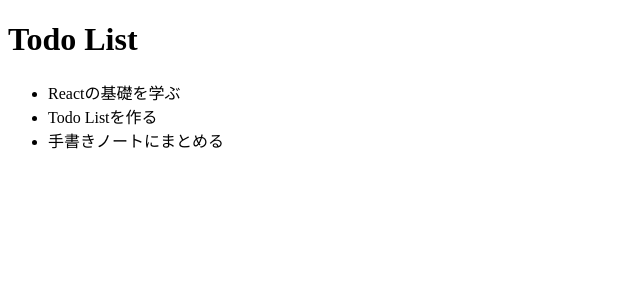
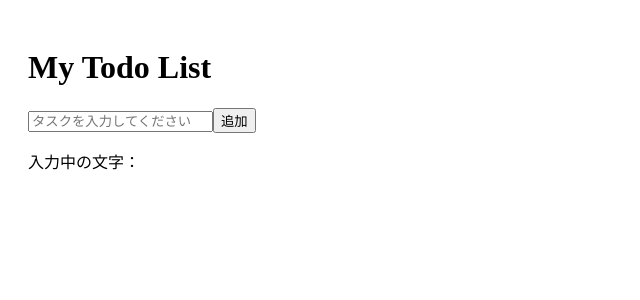
Before and after one commit to mao-ymst/TodoList1_React, a React (Vite) app: page / in a window 1280 px wide. Shown: the top 300 px of the page, without its empty margins (0-640 px from the left). Built offline with nearby package versions, Linux system fonts and the light colour scheme.

Commit message:
feat: add task and split TodoInput component

```diff
--- a/src/App.jsx
+++ b/src/App.jsx
@@ -1,31 +1,61 @@
-import TodoItem from "./component/TodoItem"
+import React, { useState } from 'react'
+import TodoInput from './component/TodoInput';
 
-//1 仮のtodoの内容を用意
-const MOCK_TODOS = [
-  { id: 1, title: "Reactの基礎を学ぶ", isCompleted: false },
-  { id: 2, title: "Todo Listを作る", isCompleted: false },
-  { id: 3, title: "手書きノートにまとめる", isCompleted: true },
-]
+export default function App() {
+  const [tasks, setTasks] = useState([]);
+  const [inputText, setInputText] = useState("");
 
-function App() {
+  const addTask = () => {
+    if(inputText === "" || !inputText.trim) return;
+
+    const newTask = {
+      id: Date.now(),
+      text: inputText,
+      isDone: false,
+      createdAt: new Date().toLocaleDateString()
+    };
+
+    setTasks([...tasks, newTask]);
+
+    setInputText("")
+  }
+
+  const handleChange = (e) => {
+    setInputText(e.target.value);
+  }
 
   return (
-    <>
-      <div>
-        <h1>Todo List</h1>
-        <ul>
-          {MOCK_TODOS.map((todo) => (
-            <TodoItem key={todo.id} todo={todo} />
-          ))}
-
-        </ul>
-
-      </div>
-    </>
+    <div style={{padding: '20px'}}>
+      <h1>My Todo List</h1>
+      <TodoInput value={inputText} onChange={handleChange} onAdd={addTask}/>
+      <p>入力中の文字：{inputText}</p>
+      <ul>
+        {tasks.map((task) => {
+          return (
+          <li key={task.id}>
+            {task.text}
+            <span>({task.createdAt})</span>
+          </li>
+        )
+      })
+      }
+      </ul>
+    </div>
   )
 }
 
-export default App
 
-//2 仮のTodoの内容をlistとして画面に表示する
-//3 TodoItemを呼び出し、propsを渡す
+//1 まずは大きな枠で動くものを造ってから分割
+//入力テキストを記憶させる箱を作る
+//文字が入力したらstateが更新するようにする　onChange
+// inputとstateを連携させる
+
+//2 複数のtaskを保存するためにstateを作成
+//新しいtaskのオブジェクトを作成
+//配列を更新して　今の配列に新しいtaskを合体させる --> 入力欄空にする
+//task追加用にbuttonに関数をつける
+
+//3 tasksにたまったデータを取り出してlistで表示する map
+//list １つ１つにユニークなkeyをつける　判別できるように
+
+//4 TodoInput.jsxの呼び出しと必要なpropsを渡す
--- /dev/null
+++ b/src/component/TodoInput.jsx
@@ -0,0 +1,19 @@
+import React from 'react'
+
+export default function TodoInput({ inputText, onChange, onAdd }) {
+    return (
+        <div>
+            <input
+                type='text'
+                placeholder='タスクを入力してください'
+                value={inputText}
+                onChange={onChange} />
+            <button onAdd={onAdd}>追加</button>
+
+        </div>
+    )
+}
+
+
+//4 入力欄とボタン担当のページを作る
+//TodoInput：子　が文字を受け取ったら　App：親　へ報告できるように　props用意
--- a/src/component/TodoItem.jsx
+++ /dev/null
@@ -1,10 +0,0 @@
-import React from 'react'
-
-export default function TodoItem({ todo }) {
-    return (
-        <li key={todo.id}>
-            {todo.title}
-        </li>
-    )
-}
-//3 list をtodoItemへ分割する
```
